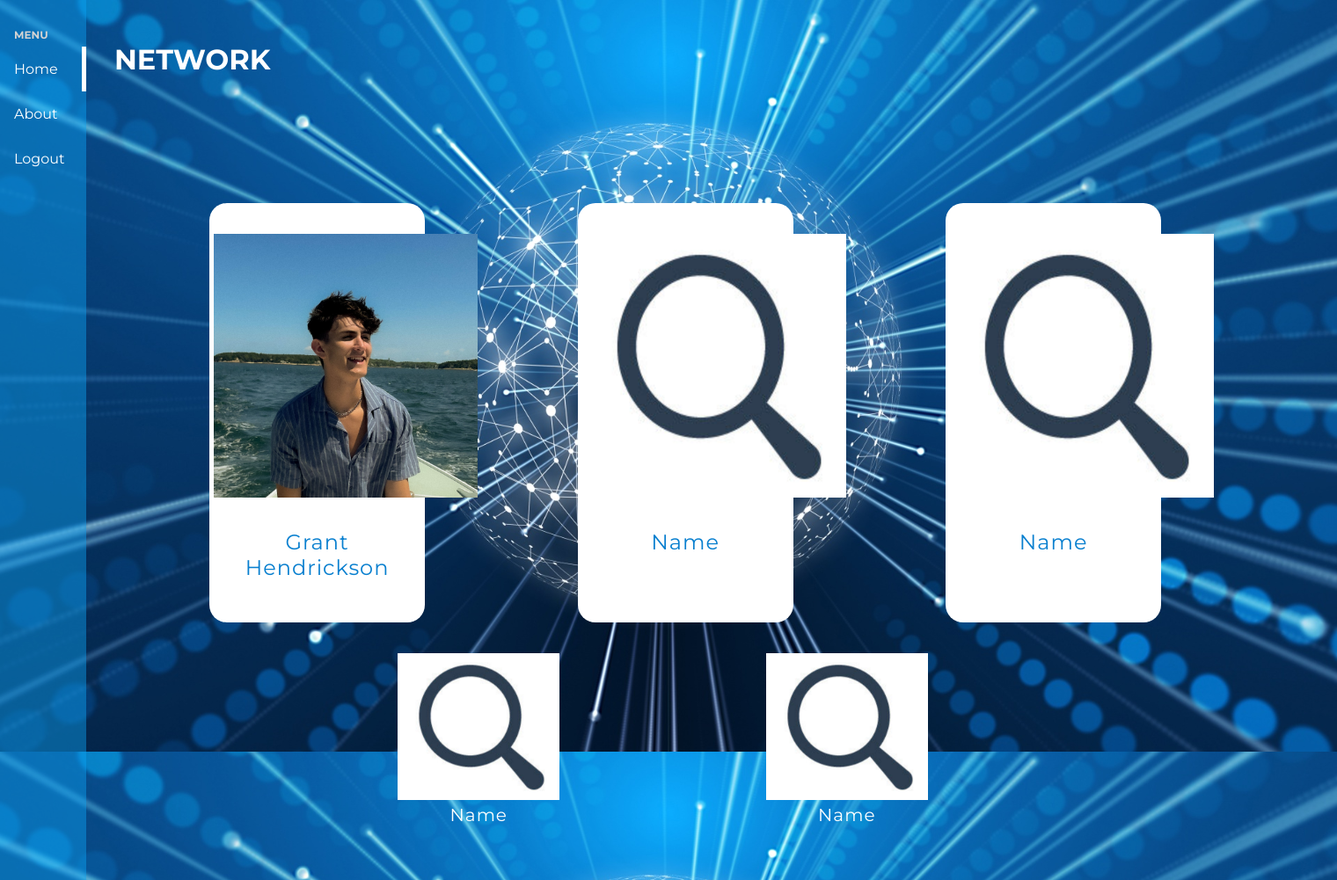
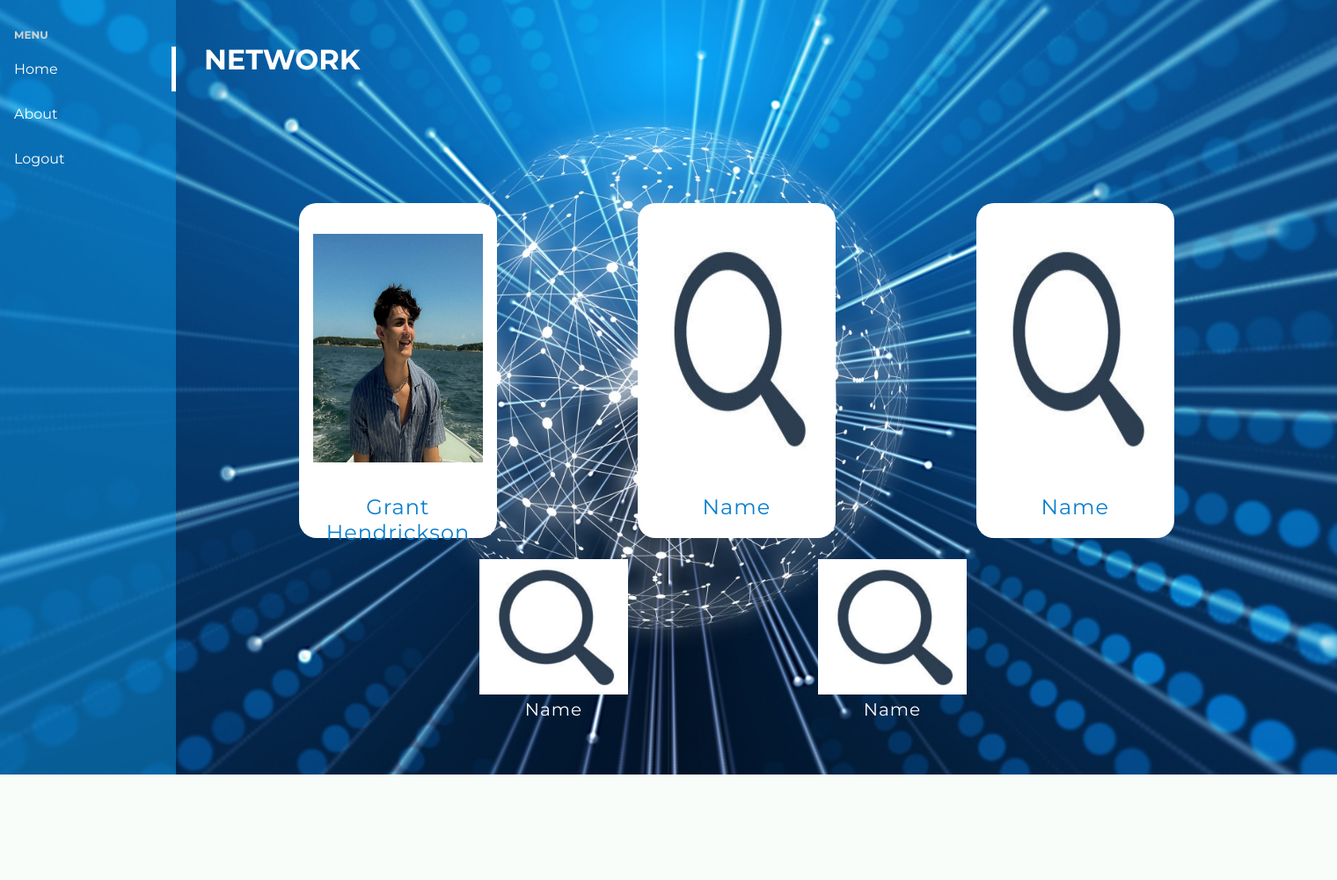
Before and after one commit to DylanEngle/COP4331-POOSD-Group16, a PHP site: page /aboutUs.html in a window 1520 px wide. Shown: the whole page at 88% size. After the commit the page ends 881 px from the top, so only its background shows below. Run offline with PHP 8.4, Linux system fonts and the light colour scheme.

Commit message:
Fixed Scaling Bug on about page

```diff
--- a/css/aboutUs.css
+++ b/css/aboutUs.css
@@ -99,8 +99,8 @@
 }
 
   .gridItem img {
-    width: 300px;
-    height: 300px;
+    width: 90%;
+    height: 70%;
     margin-bottom: 30px;
     margin-top: 30px;
   }
```
